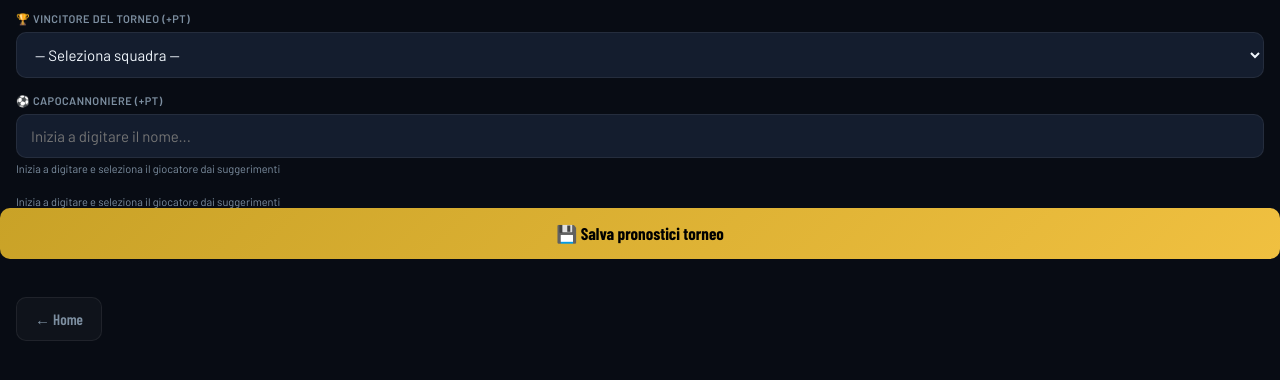
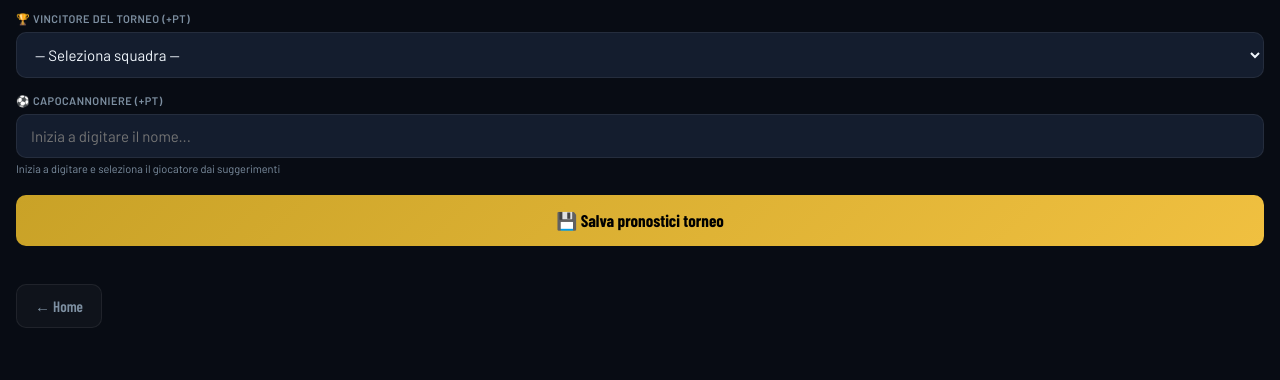
Before and after one commit to fede97salvi-netizen/fanta-serie-a, a Flask app: template fanta-mondiali-2026/templates/pronostici_torneo.html in a window 1280 px wide. Shown: the part 254-634 px from the top of the page. Run offline with Flask 3, Linux system fonts and the light colour scheme; the template is opened without the code that fills it, so the values that code supplies are empty; parts of the project's set-up code (start-up, migrations or seed data) failed here and were passed over; some libraries are stand-ins or nearby versions.

Commit message:
Update pronostici_torneo.html

```diff
--- a/fanta-mondiali-2026/templates/pronostici_torneo.html
+++ b/fanta-mondiali-2026/templates/pronostici_torneo.html
@@ -1,13 +1,16 @@
 {% extends "base.html" %}
 {% block title %}Pronostici Torneo{% endblock %}
 {% block content %}
+
 <div class="btn-back-bar">
   <a href="{{ url_for('gioco.home') }}" class="btn-back">← Home</a>
 </div>
+
 <div class="page-header">
   <h2>🌍 Pronostici Torneo</h2>
   <div class="u-muted-xs" style="margin-top:4px;">Inserisci prima del 14 giugno — bloccati all'inizio</div>
 </div>
+
 <div style="padding:0 16px;">
   {% if is_locked %}
     <div class="flash-info" style="margin:0 0 12px;">🔒 Pronostici chiusi</div>
@@ -34,8 +37,10 @@
         <div>⚽ Capocannoniere: <strong style="color:var(--gold);">+{{ PUNTI_TORNEO.capocannoniere }}pt</strong></div>
       </div>
     </div>
+
     <form method="post">
       <input type="hidden" name="csrf_token" value="{{ csrf_token() }}">
+
       <div style="margin-bottom:16px;">
         <label class="fsa-label">🏆 Vincitore del torneo (+{{ PUNTI_TORNEO.vincitore }}pt)</label>
         <select name="vincitore" class="fsa-select">
@@ -45,6 +50,7 @@
           {% endfor %}
         </select>
       </div>
+
       <div style="margin-bottom:20px;">
         <label class="fsa-label">⚽ Capocannoniere (+{{ PUNTI_TORNEO.capocannoniere }}pt)</label>
         <input type="text" name="capocannoniere" list="lista-giocatori" class="fsa-input" placeholder="Inizia a digitare il nome..." value="{{ pron.capocannoniere if pron else '' }}" autocomplete="off">
@@ -57,16 +63,14 @@
 
         <div class="u-muted-xs" style="margin-top:4px;">Inizia a digitare e seleziona il giocatore dai suggerimenti</div>
       </div>
- </datalist>
 
- <div class="u-muted-xs" style="margin-top:4px;">Inizia a digitare e seleziona il giocatore dai suggerimenti</div>
-</div>
-  </div>
       <button type="submit" class="btn-gold" style="width:100%;justify-content:center;font-size:17px;padding:15px 20px;margin-bottom:24px;">💾 Salva pronostici torneo</button>
     </form>
   {% endif %}
 </div>
+
 <div class="btn-back-bar" style="padding:14px 16px 24px;">
   <a href="{{ url_for('gioco.home') }}" class="btn-back">← Home</a>
 </div>
+
 {% endblock %}
```
Lines whose indentation alone changed are shown as unchanged.
